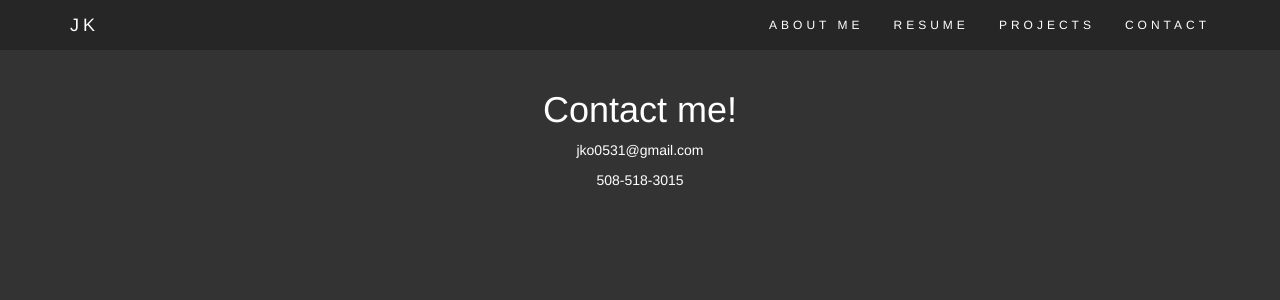
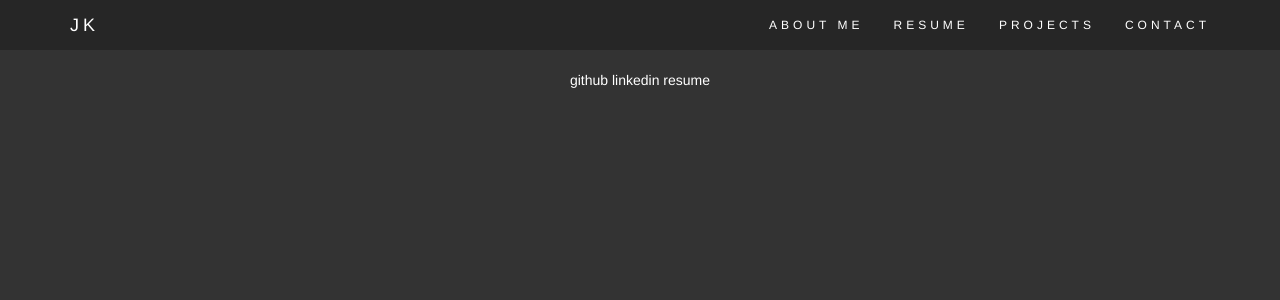
Before and after one commit to jko0531/personal-website, a Jekyll site: the page built from _pages/contact.html, in a window 1280 px wide. Shown: the top 300 px of the page. Built offline with Jekyll 4.4.1, drawn with Linux system fonts in a browser that asks for light colours.

Commit message:
updated contact page

```diff
--- a/_pages/contact.html
+++ b/_pages/contact.html
@@ -5,6 +5,6 @@ permalink: /contact/
 ---
 
 <div class="slideanim">
-<h1>Contact me!</h1>
-<p>jko0531@gmail.com</p>
-<p>508-518-3015</p></div>
+<a href="https://github.com/jko0531">github</a>
+<a href="https://www.linkedin.com/in/jko0531/">linkedin</a>
+<a href="{{ site.baseurl }}/data/Color_Resume.pdf">resume</a>
```
